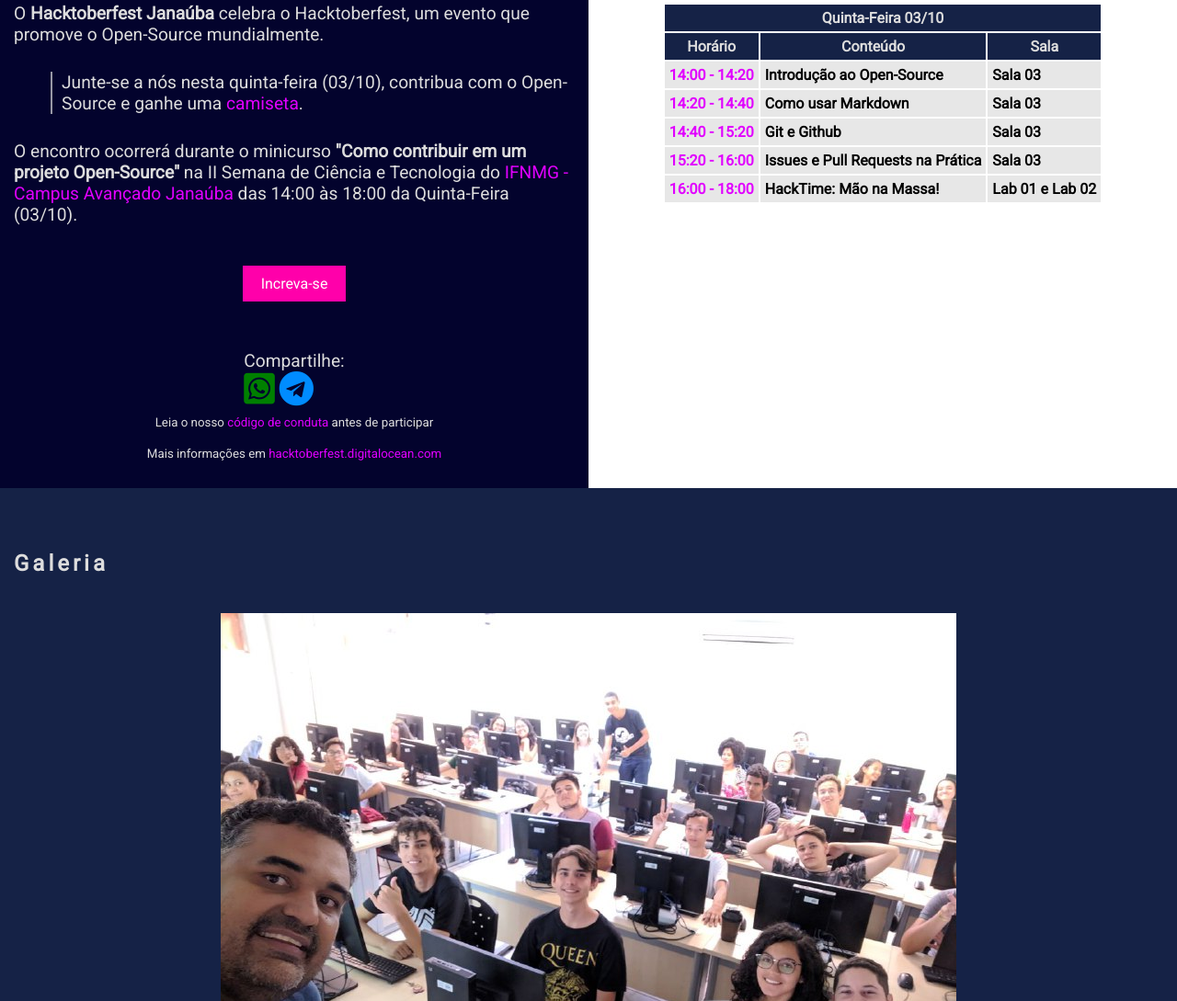
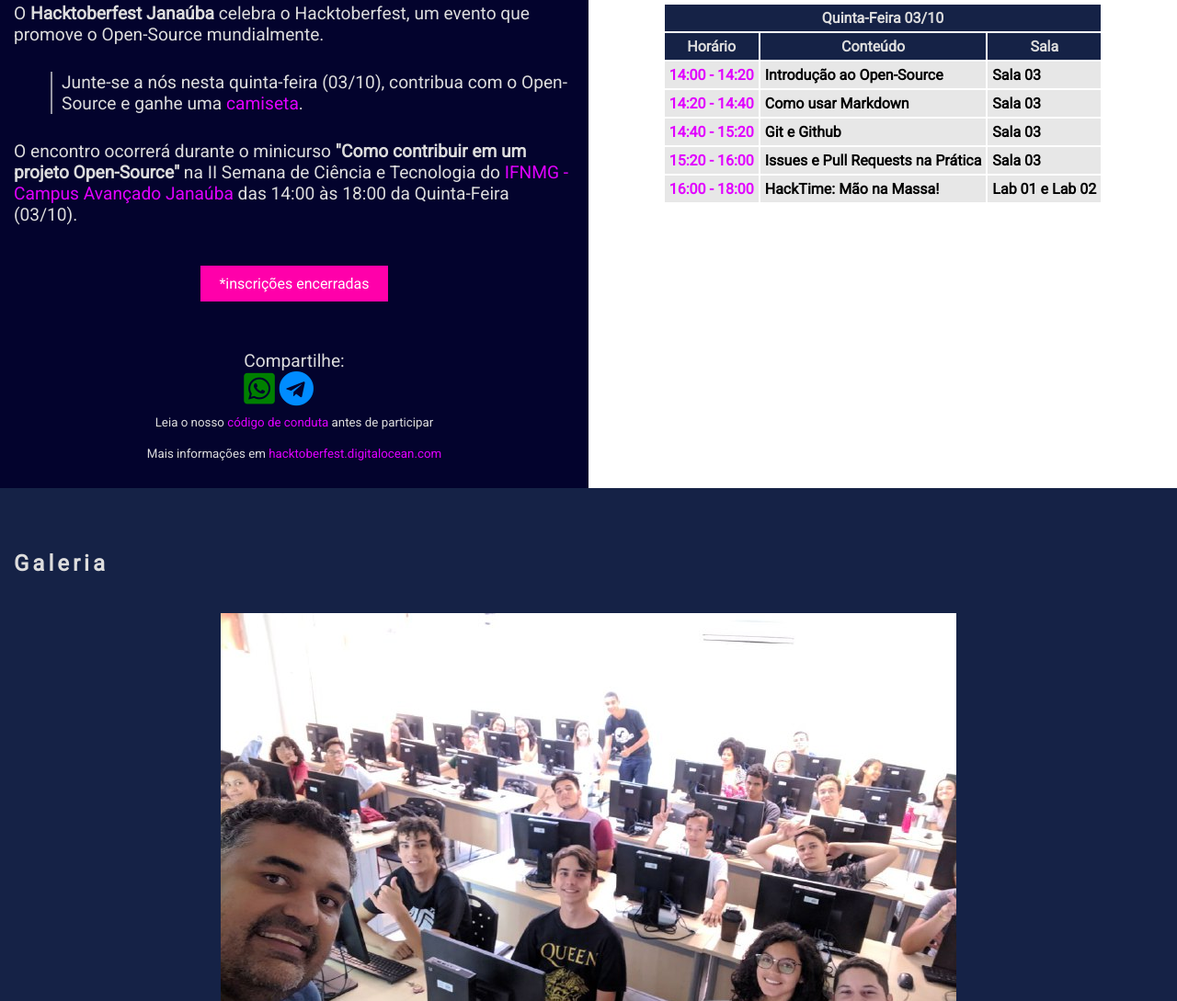
Before and after one commit to utkarsh4434/hacktoberfestjn, a plain HTML site: page index.html in a window 1280 px wide. Shown: the part 933-2022 px from the top of the page at 92% size. Drawn offline with Linux system fonts and the light colour scheme.

Commit message:
Removi o link de inscrição
Eu removi o link de inscrição, pois o evento já foi encerrado.

```diff
--- a/index.html
+++ b/index.html
@@ -62,7 +62,7 @@
                     14:00 às 18:00 da Quinta-Feira (03/10).
                 </p>
                 <br>
-                <a href="https://www.even3.com.br/semanacienciaetecnologiajanauba/" target="_blank" class="button">Increva-se</a>
+                <a class="button">*inscrições encerradas</a>
                 <br><br>
                 <p>
                     Compartilhe:<br>
```
